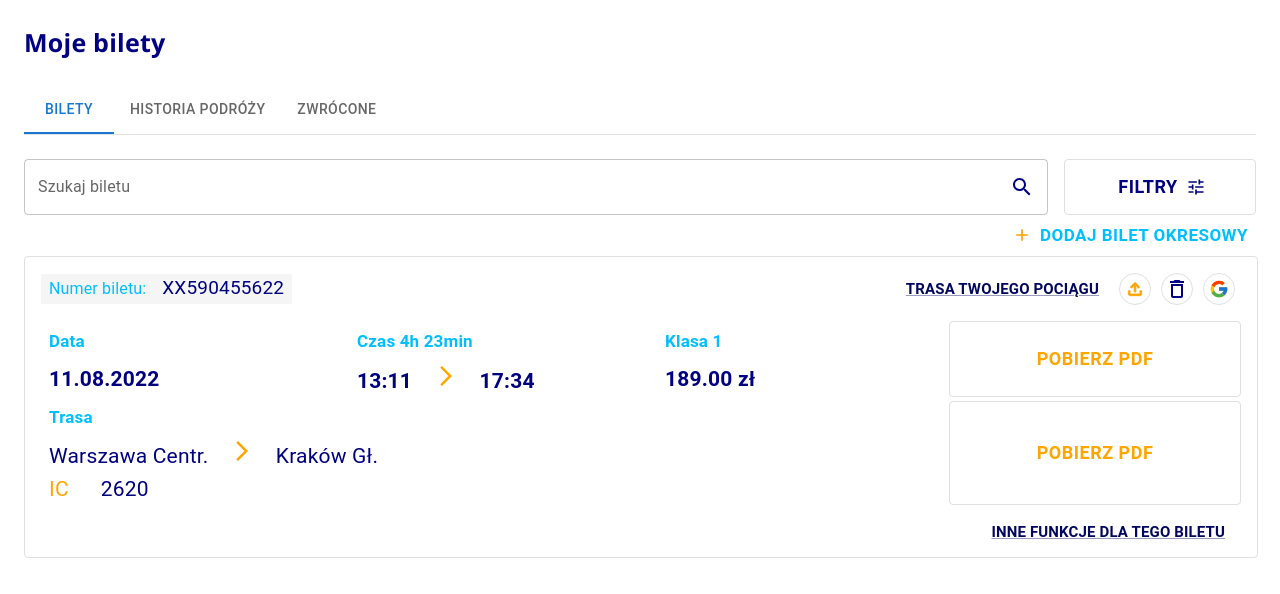
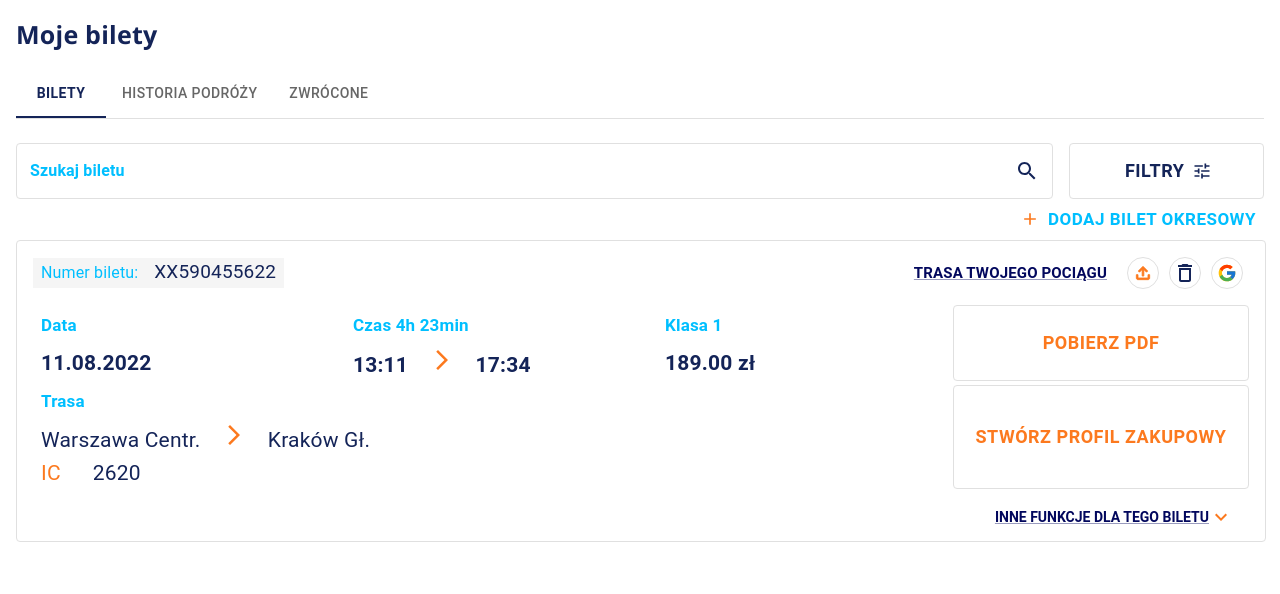
Before and after one commit to MariiaNefodova/pkp_intercity_react, a React (Create React App) app: page / in a window 1280 px wide. Shown: the top 594 px of the page. Built offline with nearby package versions, Linux system fonts and the light colour scheme.

Commit message:
change colors

```diff
--- a/src/components/SearchComponent.tsx
+++ b/src/components/SearchComponent.tsx
@@ -1,8 +1,14 @@
-import {Box, Button, Grid, InputAdornment, Tab, Tabs, TextField, Theme, Typography} from "@mui/material";
+import {
+    Button,
+    Grid,
+    InputAdornment,
+ TextField,
+} from "@mui/material";
 import React from "react";
 import SearchIcon from '@mui/icons-material/Search';
 import TuneIcon from '@mui/icons-material/Tune';
 import AddIcon from '@mui/icons-material/Add';
+
 
 const SearchComponent = () => {
     return (
@@ -10,18 +16,24 @@ const SearchComponent = () => {
             <Grid container spacing={2} paddingLeft={0} paddingRight={0} >
                 <Grid item xs={10} >
                     <TextField id="outlined-basic" label="Szukaj biletu" variant="outlined"
+                               sx={{
+                                   fieldset: { borderColor: "grey.300" }
+                               }}
                                fullWidth
+                               InputLabelProps={{
+                                   style: { color: '#00bfff', fontSize: 16, fontWeight: "bold", borderColor: "#142458" },
+                               }}
                                InputProps={{
                                    endAdornment: (
                                        <InputAdornment position="end">
-                                           <SearchIcon style={{ color: "navy" }}  />
+                                           <SearchIcon style={{ color: "#142458" }}  />
                                        </InputAdornment>
                                    ),
                                }}/>
                 </Grid>
                 <Grid item xs={2} alignItems="stretch" style={{ display: "flex" }}>
-                    <Button fullWidth variant="outlined" style={{fontWeight: "bold", color: "navy", fontSize: 18}}
-                            sx={{ borderColor: 'grey.300' }} endIcon={<TuneIcon style={{ color: "navy" }} />}>
+                    <Button fullWidth variant="outlined" style={{fontWeight: "bold", color: "#142458", fontSize: 18}}
+                            sx={{ borderColor: 'grey.300' }} endIcon={<TuneIcon style={{ color: "#142458" }} />}>
                         FILTRY
                     </Button>
                 </Grid>
@@ -35,7 +47,7 @@ const SearchComponent = () => {
             >
                 <Grid alignItems="center" style={{ display: "flex" }}>
                     <Button fullWidth variant="text" style={{fontWeight: "bold", color: "#00bfff", fontSize: 17, borderColor: 'grey.300'}}
-                            startIcon={<AddIcon fontSize={"large"} style={{ color: "orange"}}/>}>
+                            startIcon={<AddIcon fontSize={"large"} style={{ color: "#fc791e"}}/>}>
                         DODAJ BILET OKRESOWY
                     </Button>
                 </Grid>
--- a/src/components/TicketComponent.tsx
+++ b/src/components/TicketComponent.tsx
@@ -2,12 +2,7 @@ import {
     Box,
     Button,
     Grid,
-    InputAdornment,
     Link,
-    Tab,
-    Tabs,
-    TextField,
-    Theme,
     Typography
 } from "@mui/material";
 import React, {useState} from "react";
@@ -15,16 +10,10 @@ import {useSelector} from "react-redux";
 import {ticketListSelector} from "../reducers/ticketReducer";
 import {FcGoogle} from "react-icons/fc";
 import {CgSoftwareUpload} from "react-icons/cg";
-import {SlArrowRight} from "react-icons/sl";
-import {MdDeleteOutline} from "react-icons/md";
 import Avatar from '@mui/material/Avatar';
-import {  ThemeProvider, createTheme } from '@mui/system';
-import { useTheme } from '@mui/material/styles';
-import {orange} from "@mui/material/colors";
 import DeleteOutlineIcon from '@mui/icons-material/DeleteOutline';
-import SearchIcon from "@mui/icons-material/Search";
 import ArrowForwardIosIcon from '@mui/icons-material/ArrowForwardIos';
-import TuneIcon from "@mui/icons-material/Tune";
+import ExpandMoreIcon from '@mui/icons-material/ExpandMore';
 
 
 // const theme = createTheme({
@@ -71,7 +60,7 @@ const TicketComponent = () => {
                                 <Typography padding={1}  display={"inline"} fontSize={16} color="#00bfff">
                                     Numer biletu:
                                 </Typography>
-                                <Typography padding={1} display={"inline"} fontSize={19} color="navy">
+                                <Typography padding={1} display={"inline"} fontSize={19} color="#142458">
                                     {ticket.number}
                                 </Typography>
                             </Box>
@@ -84,12 +73,12 @@ const TicketComponent = () => {
                             <Avatar sx={{ border: 1, borderColor: 'grey.300', backgroundColor: 'white',
                                  paddingRight: 0, width: '30px', height: '30px', left: '20px', marginRight: '10px'
                             }}>
-                            <CgSoftwareUpload color={"orange"} strokeWidth={1}/>
+                            <CgSoftwareUpload color={"#fc791e"} strokeWidth={1}/>
                             </Avatar>
                             <Avatar sx={{ border: 1, borderColor: 'grey.300', backgroundColor: 'white',
                                 paddingRight: 0, width: '30px', height: '30px', left: '20px', marginRight: '10px'
                             }}>
-                                <DeleteOutlineIcon sx={{color: "navy"}}/>
+                                <DeleteOutlineIcon sx={{color: "#142458"}}/>
                             </Avatar>
                             <Avatar sx={{ border: 1, borderColor: 'grey.300', backgroundColor: 'white',
                                 paddingRight: 0, width: '30px', height: '30px', left: '20px', marginRight: '10px'
@@ -104,7 +93,7 @@ const TicketComponent = () => {
                                 Data
                             </Typography>
                             <br />
-                            <Typography  paddingLeft={3} paddingTop={1}   fontSize={21} fontWeight={"bold"} color="navy">
+                            <Typography  paddingLeft={3} paddingTop={1}   fontSize={21} fontWeight={"bold"} color="#142458">
                                 {date(ticket.dateStart)}
                             </Typography>
                         </Grid>
@@ -113,10 +102,10 @@ const TicketComponent = () => {
                                 Czas {duration(ticket.dateStart, ticket.dateEnd)}
                             </Typography>
                             <br/>
-                            <Typography  paddingLeft={3} paddingTop={1} fontSize={21} fontWeight={"bold"} color="navy">
+                            <Typography  paddingLeft={3} paddingTop={1} fontSize={21} fontWeight={"bold"} color="#142458">
                                 {ticket.dateStart.getHours()+":"+ ticket.dateStart.getMinutes()} &nbsp; &nbsp;
                                 <ArrowForwardIosIcon fontSize={"medium"}
-                                style={{ color: "orange",  }}/> &nbsp; &nbsp;
+                                style={{ color: "#fc791e",  }}/> &nbsp; &nbsp;
                                 {ticket.dateEnd.getHours()+":"+ ticket.dateEnd.getMinutes()}
                             </Typography>
                         </Grid>
@@ -125,12 +114,12 @@ const TicketComponent = () => {
                                 Klasa {ticket.class}
                             </Typography>
                             <br/>
-                            <Typography  paddingLeft={3} paddingTop={1}  fontSize={21} fontWeight={"bold"} color="navy">
+                            <Typography  paddingLeft={3} paddingTop={1}  fontSize={21} fontWeight={"bold"} color="#142458">
                                 {ticket.price.toFixed(2)+' zł'}
                             </Typography>
                         </Grid>
                         <Grid item xs={3}>
-                            <Button fullWidth variant="outlined" style={{fontWeight: "bold", color: "orange", fontSize: 18, height: "100%"}}
+                            <Button fullWidth variant="outlined" style={{fontWeight: "bold", color: "#fc791e", fontSize: 18, height: "100%"}}
                                     sx={{ borderColor: 'grey.300' }} >
                                 POBIERZ PDF
                             </Button>
@@ -142,36 +131,42 @@ const TicketComponent = () => {
                                 Trasa
                             </Typography>
                             <br/>
-                            <Typography  paddingLeft={3} paddingTop={1} fontSize={21} color="navy">
+                            <Typography  paddingLeft={3} paddingTop={1} fontSize={21} color="#142458">
                                 {ticket.from} &nbsp; &nbsp;
                                 <ArrowForwardIosIcon fontSize={"medium"}
-                                                     style={{ color: "orange",  }}/> &nbsp; &nbsp;
+                                                     style={{ color: "#fc791e",  }}/> &nbsp; &nbsp;
                                 {ticket.to}
                             </Typography>
                             <br/>
                             <Box >
-                                <Typography display={"inline"} paddingLeft={3} paddingTop={1} fontSize={21}  color="orange">
+                                <Typography display={"inline"} paddingLeft={3} paddingTop={1} fontSize={21}  color="#fc791e">
                                     IC
                                 </Typography>
-                                <Typography display={"inline"} paddingLeft={4} paddingTop={1} fontSize={21} color="navy">
+                                <Typography display={"inline"} paddingLeft={4} paddingTop={1} fontSize={21} color="#142458">
                                     {ticket.trainNumber}
                                 </Typography>
                             </Box>
                         </Grid>
                         <Grid item xs={3} style={{paddingTop: "20px"}}>
-                            <Button fullWidth variant="outlined" style={{fontWeight: "bold", color: "orange", fontSize: 18, height: "100%"}}
+                            <Button fullWidth variant="outlined" style={{fontWeight: "bold", color: "#fc791e", fontSize: 18, height: "100%"}}
                                     sx={{ borderColor: 'grey.300' }} >
-                                POBIERZ PDF
+                                STWÓRZ PROFIL ZAKUPOWY
                             </Button>
                         </Grid>
                     </Grid>
                     <Grid container spacing={2} padding={2}  direction="row"
                           alignItems="center">
                         <Grid item container paddingRight={2}
-                              justifyContent="flex-end" alignItems={"center"}>
-                            <Link href="#" fontSize={15} color={"#02075d"} fontWeight={"bold"}>
+                              justifyContent="flex-end" >
+                            <Button sx={{padding: 0}}>
+                            <Link component="button" fontSize={14} color={"#02075d"} fontWeight={"bold"} >
                                 INNE FUNKCJE DLA TEGO BILETU
                             </Link>
+                            <ExpandMoreIcon style={{color: "#fc791e"}} />
+                            </Button>
+                            {/*<Link href="#" fontSize={15} color={"#02075d"} fontWeight={"bold"}>*/}
+                            {/*    INNE FUNKCJE DLA TEGO BILETU*/}
+                            {/*</Link>*/}
                         </Grid>
                     </Grid>
                 </Box>
--- a/src/views/main.tsx
+++ b/src/views/main.tsx
@@ -2,6 +2,7 @@ import {Box, Button, Tab, Tabs, Typography} from "@mui/material";
 import React from "react";
 import SearchComponent from "../components/SearchComponent";
 import TicketComponent from "../components/TicketComponent";
+import { styled } from '@mui/material/styles';
 
 
 interface TabPanelProps {
@@ -23,18 +24,51 @@ function CustomTabPanel(props: TabPanelProps) {
         >
             {value === index && (
                 <Box paddingBottom={3} paddingTop={3} paddingLeft={0} paddingRight={0}>
-                    <Typography>{children}</Typography>
+                    <Typography >{children}</Typography>
                 </Box>
             )}
         </div>
     );
 }
 
+const StyledTab = styled((props: StyledTabProps) => (
+    <Tab disableRipple {...props} />
+))(({ theme }) => ({
+    '&.Mui-selected': {
+        fontWeight: 'bold',
+        color: '#142458',
+    },
+}));
+
 function a11yProps(index: number) {
     return {
         id: `simple-tab-${index}`,
         'aria-controls': `simple-tabpanel-${index}`,
     };
+}
+
+const StyledTabs = styled((props: StyledTabsProps) => (
+    <Tabs
+        {...props}
+        TabIndicatorProps={{ children: <span className="MuiTabs-indicatorSpan" /> }}
+    />
+))({
+    '& .MuiTabs-indicator': {
+        backgroundColor: '#142458',
+    },
+    '& .MuiTabs-indicatorSpan': {
+        backgroundColor: '#142458',
+    },
+});
+
+interface StyledTabsProps {
+    children?: React.ReactNode;
+    value: number;
+    onChange: (event: React.SyntheticEvent, newValue: number) => void;
+}
+
+interface StyledTabProps {
+    label: string;
 }
 
 
@@ -45,28 +79,29 @@ const Main = () => {
         setValue(newValue);
     };
     return (
-        <><Typography fontSize={25} margin={3} fontFamily={"Segoe UI"}
-                     fontWeight={"bold"} color={"navy"} >
+        <><Typography fontSize={25} margin={2} fontFamily={"Segoe UI"}
+                     fontWeight={"bold"} color={"#142458"} >
             Moje bilety
         </Typography>
-            <Box margin={3}>
+            <Box margin={2}>
                 <Box sx={{ borderBottom: 1, borderColor: 'divider' }}>
-                    <Tabs value={value} onChange={handleChange}
-                          aria-label="basic tabs example">
-                        <Tab label="Bilety"  {...a11yProps(0)} />
+                    <StyledTabs value={value} onChange={handleChange}
+                          aria-label="basic tabs example"
+                          >
+                        <StyledTab  label="BILETY"  {...a11yProps(0)} />
                         <Tab label="HISTORIA PODRÓŻY" {...a11yProps(1)} />
                         <Tab label="ZWRÓCONE" {...a11yProps(2)} />
-                    </Tabs>
+                    </StyledTabs>
                 </Box>
                 <CustomTabPanel value={value} index={0}>
                     <SearchComponent/>
                     <TicketComponent/>
                 </CustomTabPanel>
                 <CustomTabPanel value={value} index={1}>
-                    Item Two
+                    HISTORIA PODRÓŻY
                 </CustomTabPanel>
                 <CustomTabPanel value={value} index={2}>
-                    Item Three
+                    ZWRÓCONE
                 </CustomTabPanel>
             </Box>
         </>
```
